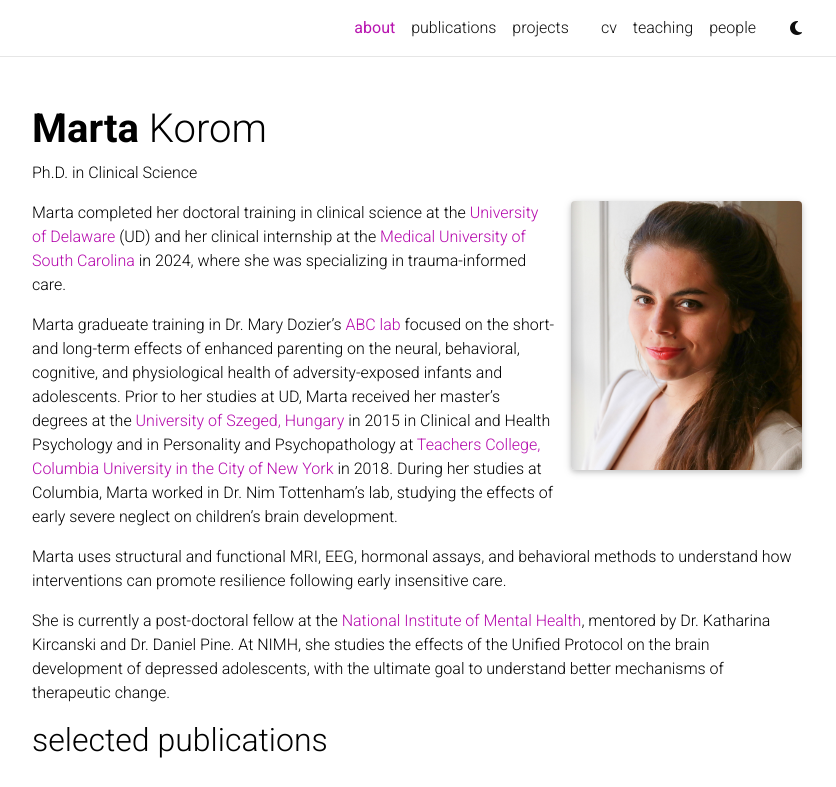
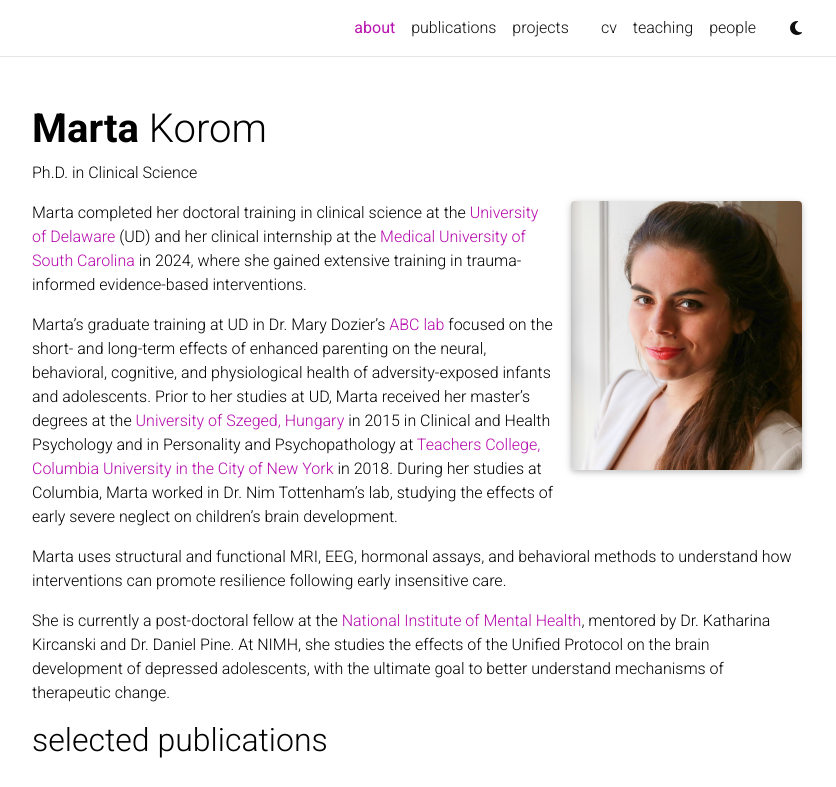
Before and after one commit to mkorom/mkorom.github.io, a Jekyll site: the page built from _pages/about.md, in a window 1280 px wide and 1077 px high, cut to the strip 0-787 px from the top of the window. Shown: the whole strip, without its empty margins (223-1059 px from the left). Built offline with Jekyll 4.4.1, drawn with Linux system fonts in a browser that asks for light colours; full-size pictures stand in for the smaller copies a plugin makes; some web fonts are replaced; comment, search, counter and statistics services are not loaded; a style sheet for code colours, icons or effects is not loaded.

Commit message:
Update about.md

```diff
--- a/_pages/about.md
+++ b/_pages/about.md
@@ -22,10 +22,10 @@
 ---
 
 
-Marta completed her doctoral training in clinical science at the [University of Delaware](https://www.psych.udel.edu/graduate/areas-of-study/clinical-science) (UD) and her clinical internship at the [Medical University of South Carolina](https://medicine.musc.edu/departments/psychiatry/education/clinical-psychology) in 2024, where she was specializing in trauma-informed care.
+Marta completed her doctoral training in clinical science at the [University of Delaware](https://www.psych.udel.edu/graduate/areas-of-study/clinical-science) (UD) and her clinical internship at the [Medical University of South Carolina](https://medicine.musc.edu/departments/psychiatry/education/clinical-psychology) in 2024, where she gained extensive training in trauma-informed evidence-based interventions.
 
-Marta gradueate training in Dr. Mary Dozier's [ABC lab](https://www.abcintervention.org/) focused on the short- and long-term effects of enhanced parenting on the neural, behavioral, cognitive, and physiological health of adversity-exposed infants and adolescents. Prior to her studies at UD, Marta received her master's degrees at the [University of Szeged, Hungary](https://u-szeged.hu/english) in 2015 in Clinical and Health Psychology and in Personality and Psychopathology at [Teachers College, Columbia University in the City of New York](https://www.tc.columbia.edu/counseling-and-clinical-psychology/clinical/degrees--requirements/psychology-in-education-general-track-ma/) in 2018. During her studies at Columbia, Marta worked in Dr. Nim Tottenham's lab, studying the effects of early severe neglect on children's brain development.
+Marta's graduate training at UD in Dr. Mary Dozier's [ABC lab](https://www.abcintervention.org/) focused on the short- and long-term effects of enhanced parenting on the neural, behavioral, cognitive, and physiological health of adversity-exposed infants and adolescents. Prior to her studies at UD, Marta received her master's degrees at the [University of Szeged, Hungary](https://u-szeged.hu/english) in 2015 in Clinical and Health Psychology and in Personality and Psychopathology at [Teachers College, Columbia University in the City of New York](https://www.tc.columbia.edu/counseling-and-clinical-psychology/clinical/degrees--requirements/psychology-in-education-general-track-ma/) in 2018. During her studies at Columbia, Marta worked in Dr. Nim Tottenham's lab, studying the effects of early severe neglect on children's brain development.
 
 Marta uses structural and functional MRI, EEG, hormonal assays, and behavioral methods to understand how interventions can promote resilience following early insensitive care.
 
-She is currently a post-doctoral fellow at the [National Institute of Mental Health](https://www.nimh.nih.gov/research/research-conducted-at-nimh/research-areas/clinics-and-labs/edb/sdan), mentored by Dr. Katharina Kircanski and Dr. Daniel Pine. At NIMH, she studies the effects of the Unified Protocol on the brain development of depressed adolescents, with the ultimate goal to understand better mechanisms of therapeutic change.
+She is currently a post-doctoral fellow at the [National Institute of Mental Health](https://www.nimh.nih.gov/research/research-conducted-at-nimh/research-areas/clinics-and-labs/edb/sdan), mentored by Dr. Katharina Kircanski and Dr. Daniel Pine. At NIMH, she studies the effects of the Unified Protocol on the brain development of depressed adolescents, with the ultimate goal to better understand mechanisms of therapeutic change.
```
